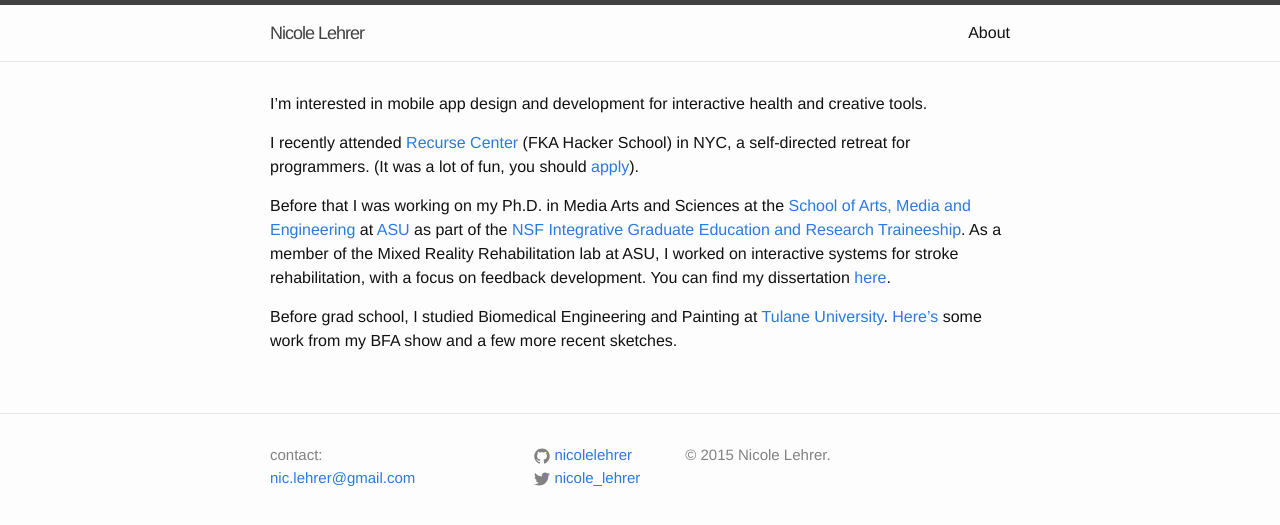
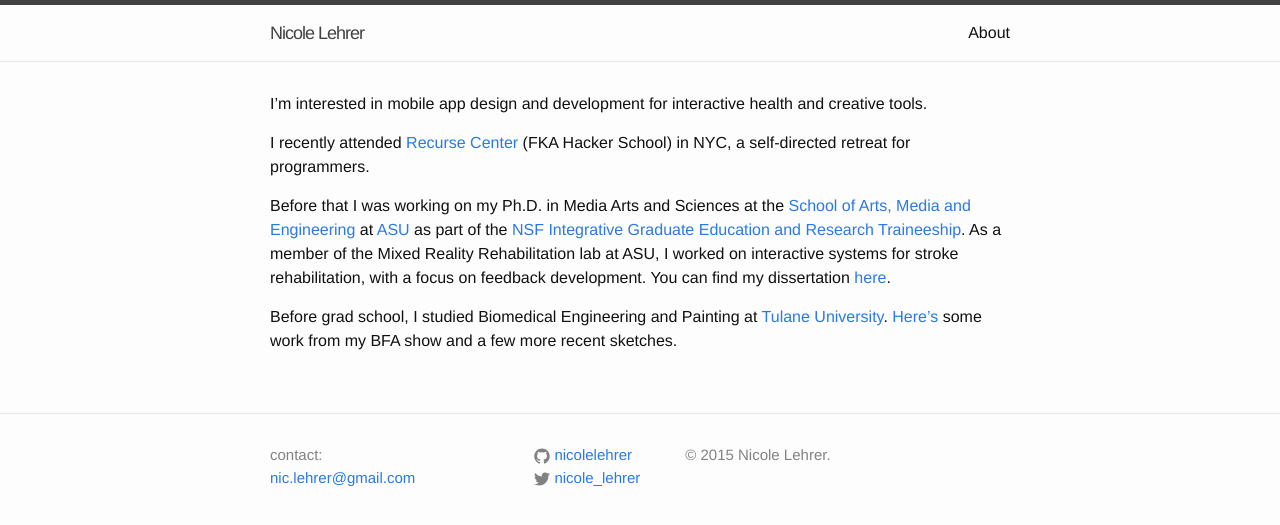
Before and after one commit to nicolelehrer/nicolelehrer.github.io, a Jekyll site: the page built from about.md, in a window 1280 px wide. Shown: the top 525 px of the page. Built offline with Jekyll 4.4.1, drawn with Linux system fonts in a browser that asks for light colours.

Commit message:
about updated

```diff
--- a/about.md
+++ b/about.md
@@ -6,7 +6,7 @@ permalink: /about/
 
 I'm interested in mobile app design and development for interactive health and creative tools.
 
-I recently attended [Recurse Center](https://www.recurse.com/) (FKA Hacker School) in NYC, a self-directed retreat for programmers. (It was a lot of fun, you should [apply](https://www.recurse.com/apply)).
+I recently attended [Recurse Center](https://www.recurse.com/) (FKA Hacker School) in NYC, a self-directed retreat for programmers.
 
 Before that I was working on my Ph.D. in Media Arts and Sciences at the [School of Arts, Media and Engineering](http://ame.asu.edu) at [ASU](http://www.asu.edu) as part of the [NSF Integrative Graduate Education and Research Traineeship](http://www.igert.org). As a member of the Mixed Reality Rehabilitation lab at ASU, I worked on interactive systems for stroke rehabilitation, with a focus on feedback development. You can find my dissertation [here](http://repository.asu.edu/items/26862).
 
```
